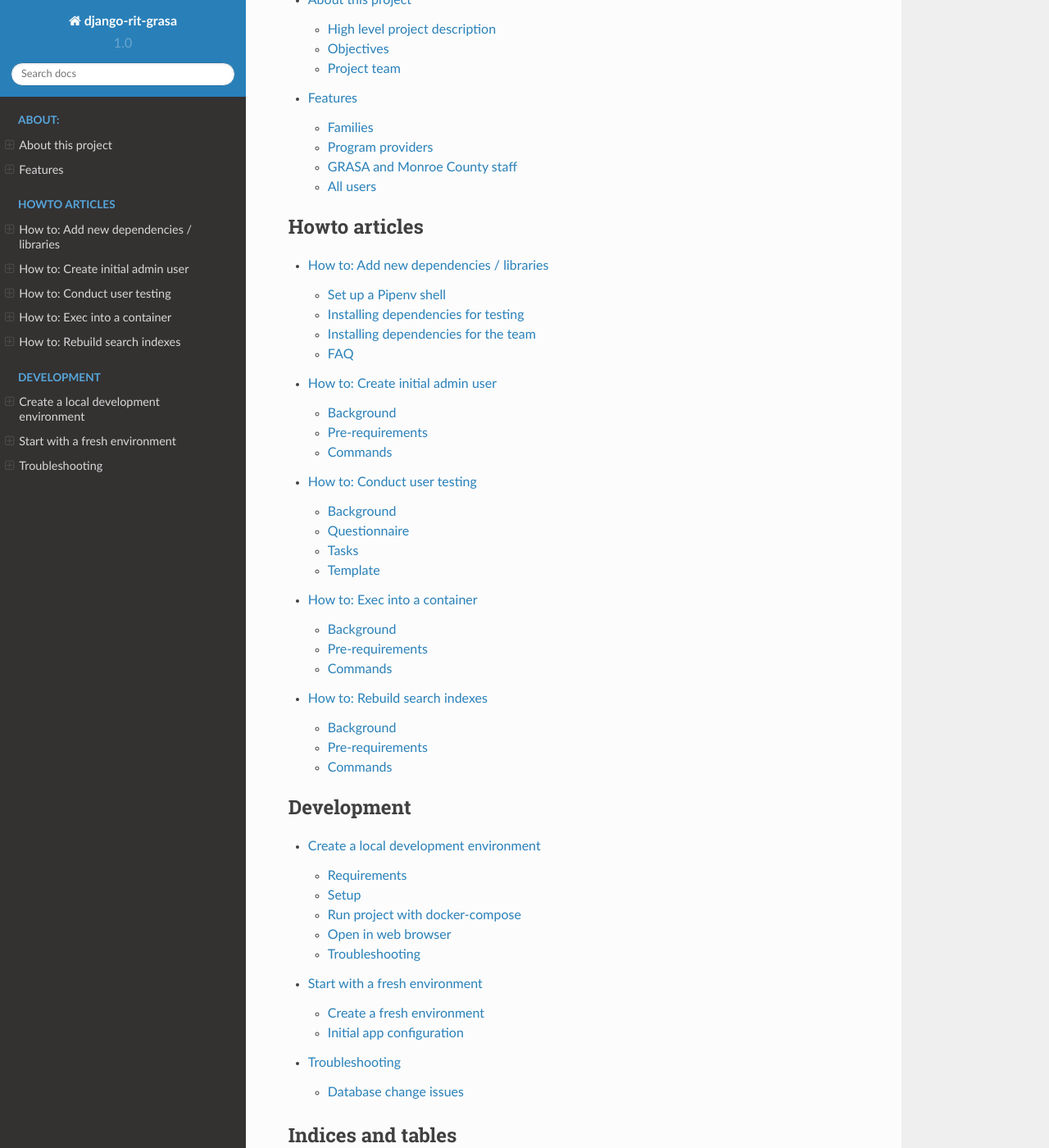
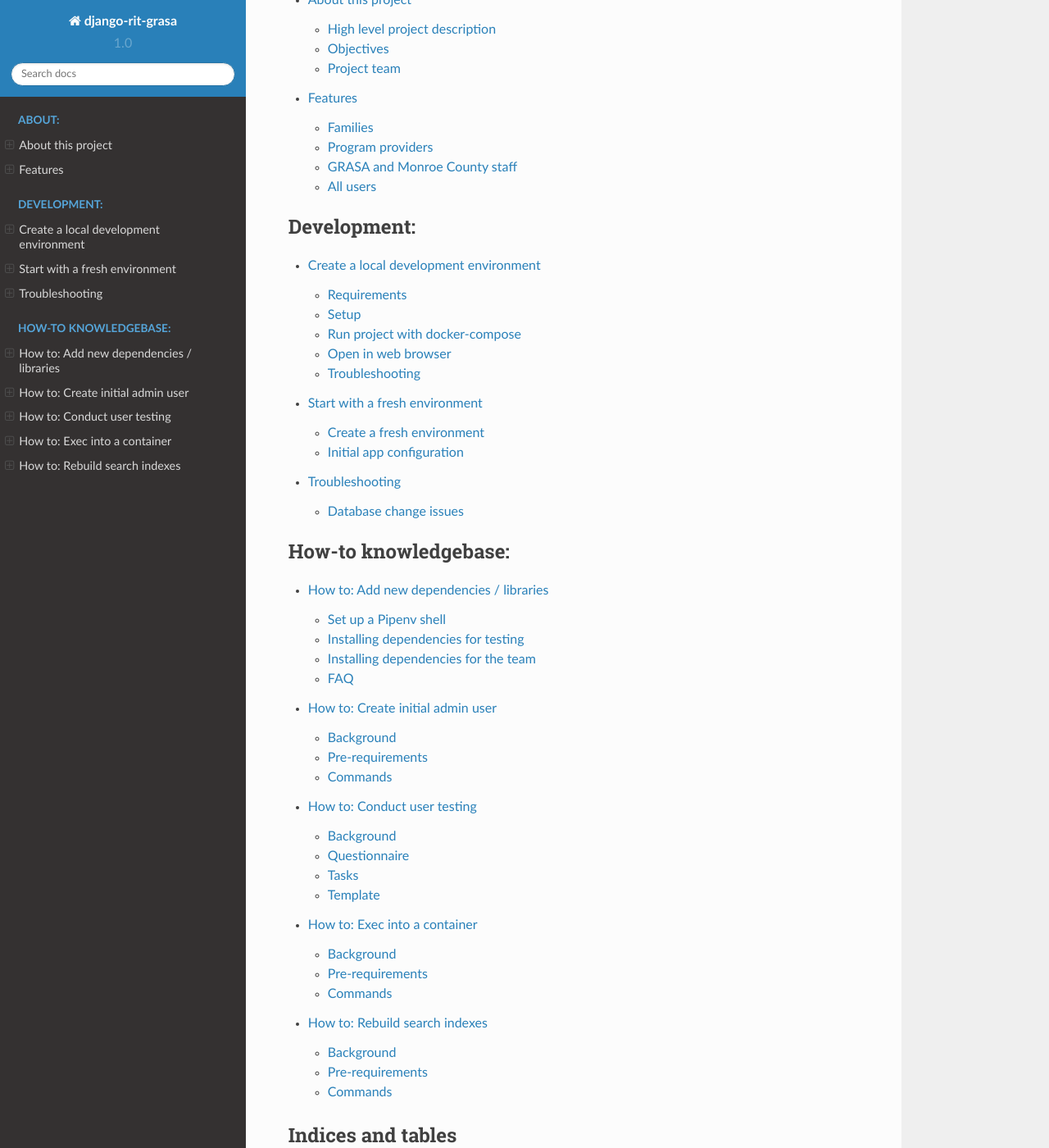
Before and after one commit to jwflory/django-rit-grasa, a Sphinx documentation site: the page built from docs/index.rst, in a window 1280 px wide and 1400 px high, scrolled down 292 px. Shown: the whole window at 82% size. Built offline with Sphinx 7.4.7 and the Read the Docs theme 2.0.0, drawn with Linux system fonts in a browser that asks for light colours; formulas are drawn with MathJax 3.

Commit message:
docs/index: Sort dev docs above how-to articles
The dev docs are fewer and more important. The how-to articles are a
longer table-of-contents so I sort them on the bottom since they are the
least important information on the page.

Signed-off-by: Justin W. Flory <git@jwf.io>

```diff
--- a/docs/index.rst
+++ b/docs/index.rst
@@ -16,19 +16,19 @@ For more information, see the `repo on GitHub <https://github.com/jwflory/django
 
 .. toctree::
     :maxdepth: 2
+    :name: development
+    :caption: Development:
+    :glob:
+
+    dev/*
+
+.. toctree::
+    :maxdepth: 2
     :name: howto
-    :caption: Howto articles
+    :caption: How-to knowledgebase:
     :glob:
 
     howto/*
-
-.. toctree::
-    :maxdepth: 2
-    :name: development
-    :caption: Development
-    :glob:
-
-    dev/*
 
 
 ******************
```
